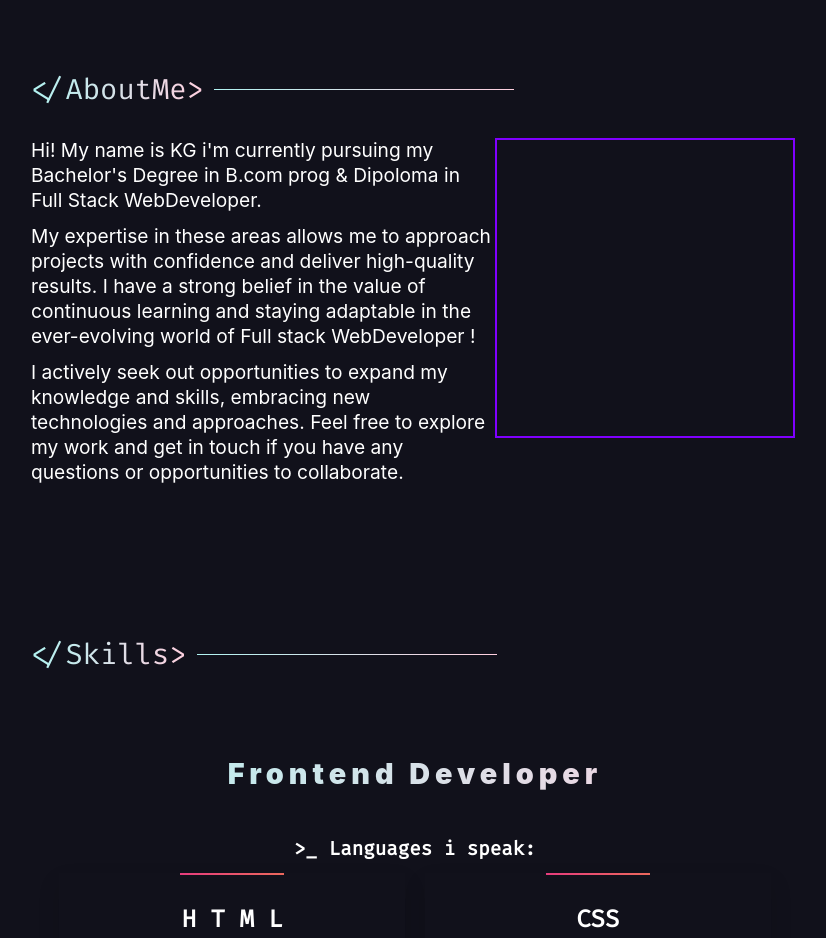
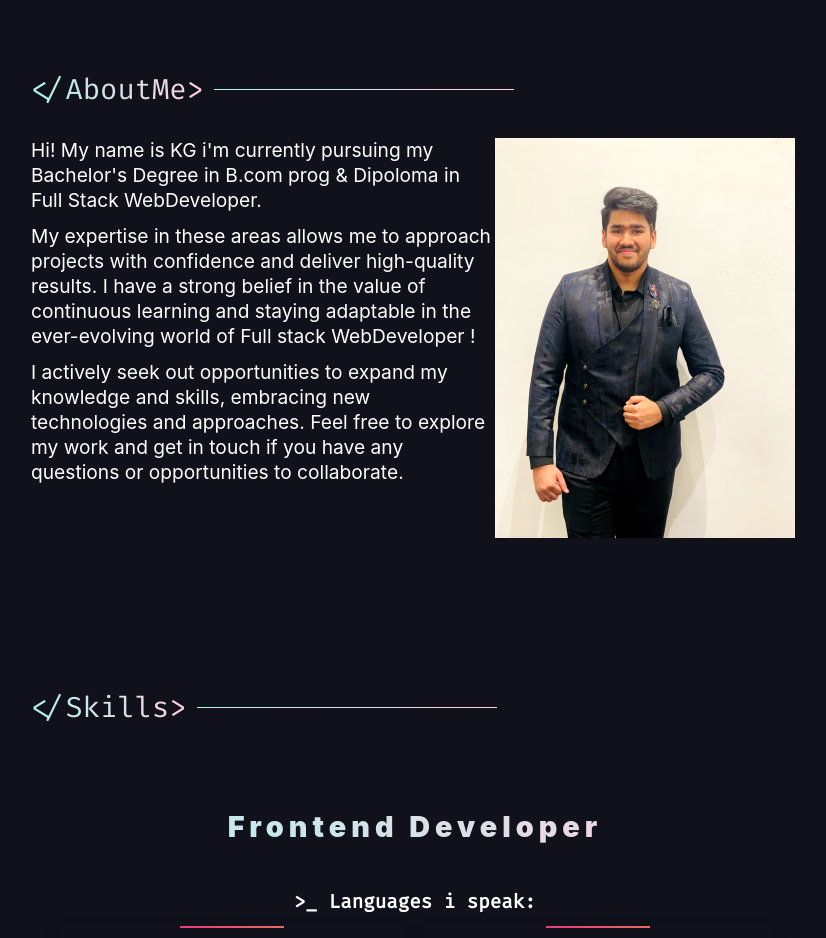
Before and after one commit to ikrishna16/Portfolio_krishna16, a plain HTML site: page index.html in a window 1280 px wide. Shown: the part 840-1778 px from the top of the page, without its empty margins (225-1051 px from the left). Drawn offline with nearby package versions, Linux system fonts and the light colour scheme; a web font is replaced by a local one.

Commit message:
chng in profile

```diff
--- a/index.html
+++ b/index.html
@@ -315,7 +315,7 @@
 
             <div class="dp" data-aos="fade-up">
               <img
-                src=""
+                src="files/krishna_profile.jpeg"
                 alt=""
                 tabindex="0"
                 aria-label="image of Krishna Gupta /KG"
```
